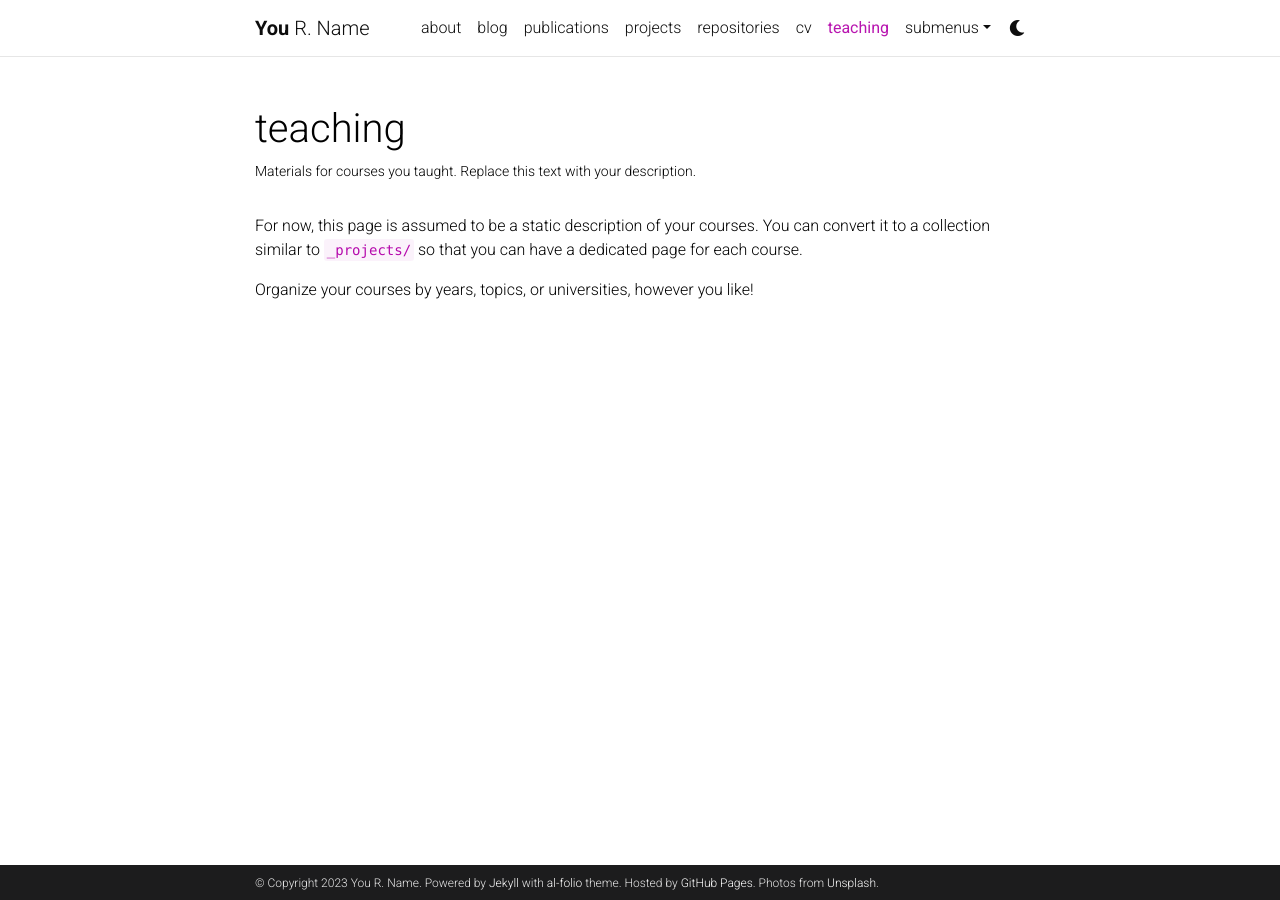
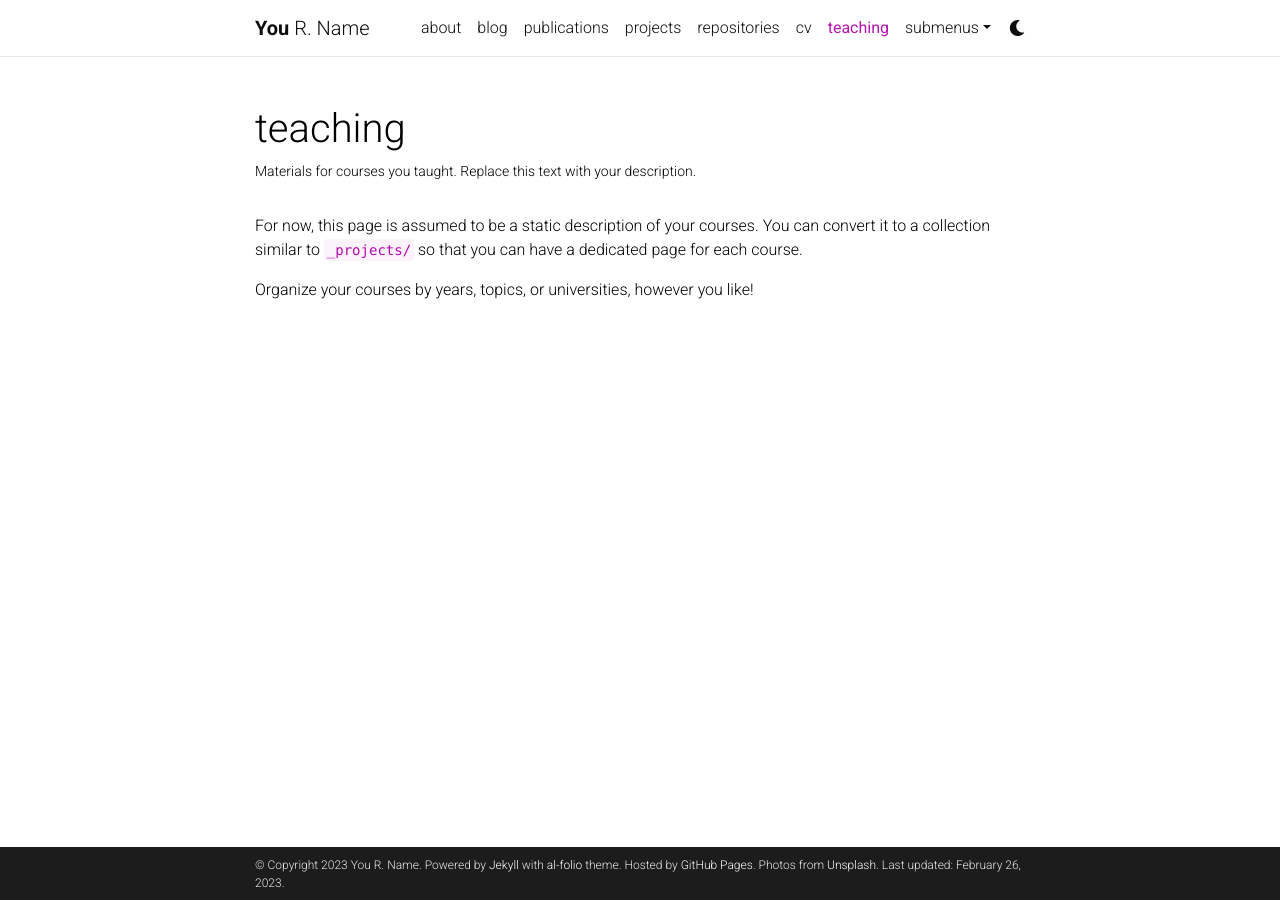
Before and after one commit to hcds-itu/hdilab-itu-old.github.io, a Jekyll site: the page built from _pages/teaching.md, in a window 1280 px wide. Built offline with Jekyll 4.4.1, drawn with Linux system fonts in a browser that asks for light colours; comment, search, counter and statistics services are not loaded; a style sheet for code colours, icons or effects is not loaded.

Commit message:
Update _config.yml

```diff
--- a/_config.yml
+++ b/_config.yml
@@ -18,9 +18,9 @@
 lang: en # the language of your site (for example: en, fr, cn, ru, etc.)
 icon: ⚛️  # the emoji used as the favicon (alternatively, provide image name in /assets/img/)
 
-url: https://alshedivat.github.io # the base hostname & protocol for your site
-baseurl: /al-folio # the subpath of your site, e.g. /blog/
-last_updated: false # set to true if you want to display last updated in the footer
+url: https://hdilab.itu.dk # the base hostname & protocol for your site
+#baseurl: /al-folio # the subpath of your site, e.g. /blog/
+last_updated: true # set to true if you want to display last updated in the footer
 impressum_path:  # set to path to include impressum link in the footer, use the same path as permalink in a page, helps to conform with EU GDPR
 
 # -----------------------------------------------------------------------------
```
